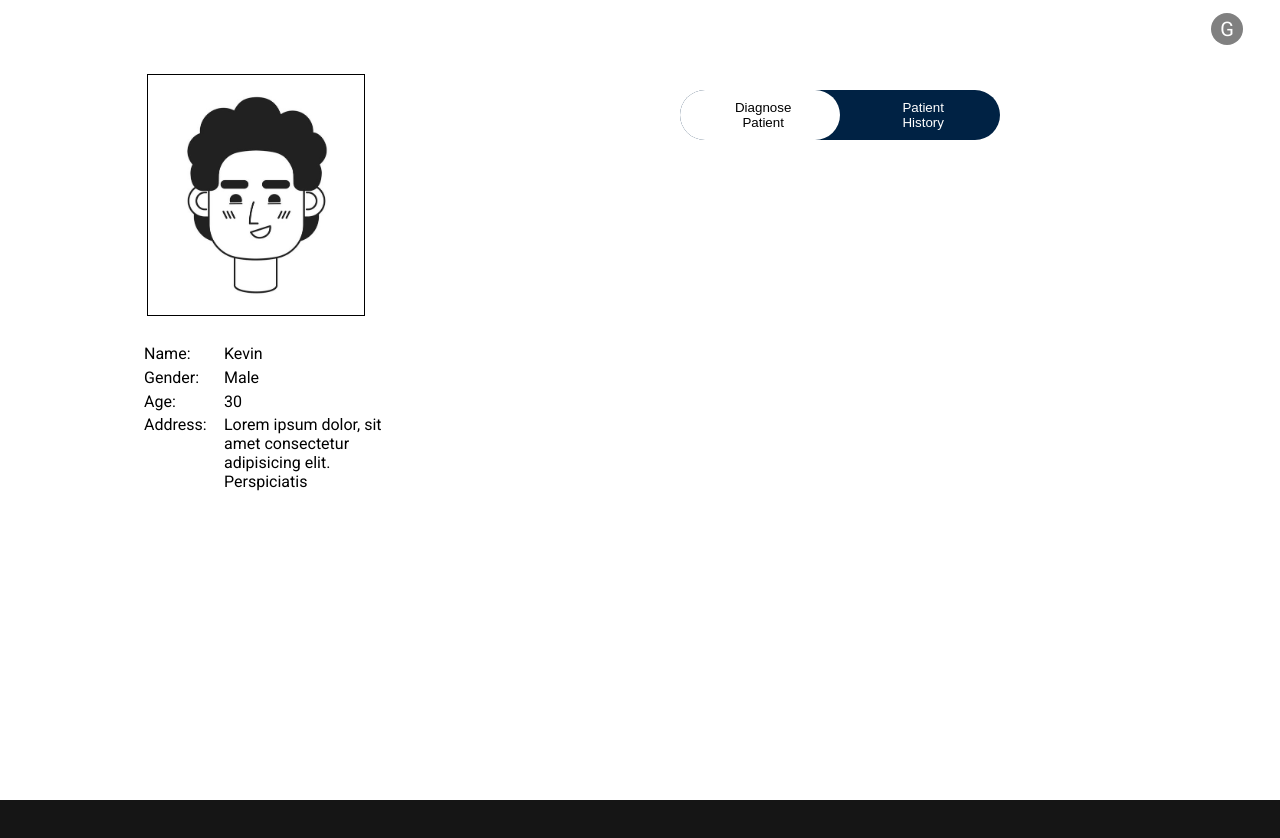
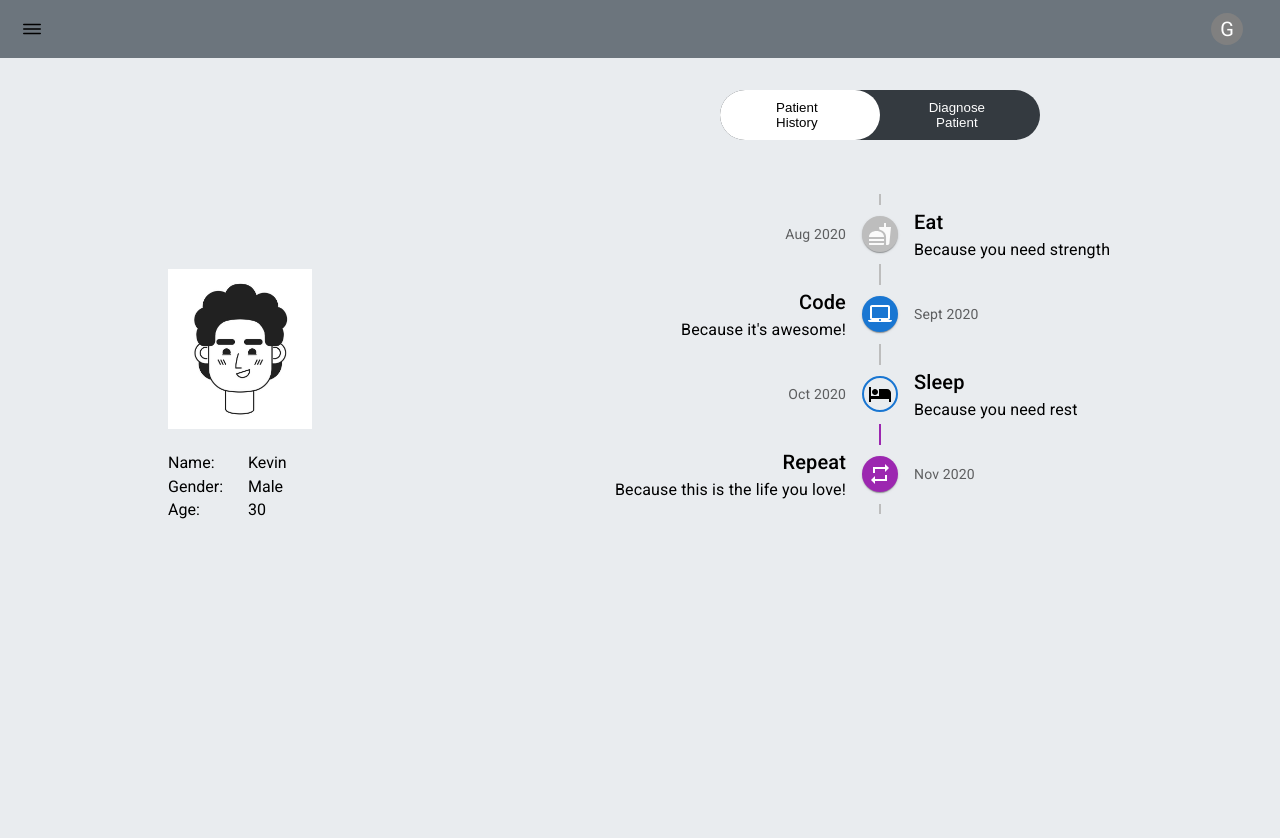
Before and after one commit to VenkatesaMG/BioShiftValueHealth, a React (Vite) app in the folder frontend/: page /services in a window 1280 px wide. Shown: the top 838 px of the page. Before the commit the page ends 800 px from the top, so only its background shows below. Built offline with nearby package versions, Linux system fonts and the light colour scheme.

Commit message:
Added Timeline, UserMenu to the User page

```diff
--- a/frontend/components/client_info.jsx
+++ b/frontend/components/client_info.jsx
@@ -2,12 +2,16 @@ import patientImg from '../src/assets/patient_img1.jpg'
 import Toggle from './toggle'
 import ToggleText from './toggle_text'
 import Record from './record'
-import AccountMenu from './menu'
+import AccountMenu from './account_menu'
+import UserMenu from './user_menu'
+import PatientTimeLine from './timeline'
+
 export default function client_info(props){
     return(
         <div className='client-info-outer'>
             <div className='user-menu-outer'>
                 <div className='user-menu-bar'>
+                    <div><UserMenu /></div>
                     <div style={{margin:'0.5rem'}}><AccountMenu /></div>
                 </div>
             </div>
@@ -30,10 +34,6 @@ export default function client_info(props){
                                 <div className='label-div'>Age:</div>
                                 <div className='detail-fill'>30</div>
                             </div>
-                            <div className='patient-details-div'>
-                                <div className='label-div'>Address:</div>
-                                <div className='detail-fill'>Lorem ipsum dolor, sit amet consectetur adipisicing elit. Perspiciatis</div>
-                            </div>
                         </div>
                     </div>
                 </div>
@@ -41,12 +41,13 @@ export default function client_info(props){
                     <div className='top-right-div'>
                         <div>
                             <ToggleText
-                                handleToggle = {props.handleToggle}
+                                handleToggle = {props.handleToggleState}
                             />
                         </div>
                     </div>
                     <div style={{marginTop:'0rem'}}>
                         {props.toggleState == 1 && <Record />}
+                        {props.toggleState == 0 && <PatientTimeLine />}
                     </div>
                 </div>
             </div>
--- /dev/null
+++ b/frontend/components/timeline.jsx
@@ -0,0 +1,113 @@
+import * as React from 'react';
+import Timeline from '@mui/lab/Timeline';
+import TimelineItem from '@mui/lab/TimelineItem';
+import TimelineSeparator from '@mui/lab/TimelineSeparator';
+import TimelineConnector from '@mui/lab/TimelineConnector';
+import TimelineContent from '@mui/lab/TimelineContent';
+import TimelineOppositeContent from '@mui/lab/TimelineOppositeContent';
+import TimelineDot from '@mui/lab/TimelineDot';
+import FastfoodIcon from '@mui/icons-material/Fastfood';
+import LaptopMacIcon from '@mui/icons-material/LaptopMac';
+import HotelIcon from '@mui/icons-material/Hotel';
+import RepeatIcon from '@mui/icons-material/Repeat';
+import Typography from '@mui/material/Typography';
+
+export default function CustomizedTimeline() {
+  return (
+    <Timeline position="alternate">
+
+      <TimelineItem>
+        <TimelineOppositeContent
+          sx={{ m: 'auto 0' }}
+          align="right"
+          variant="body2"
+          color="text.secondary"
+        >
+          Aug 2020
+        </TimelineOppositeContent>
+        <TimelineSeparator>
+          <TimelineConnector />
+          <TimelineDot>
+            <FastfoodIcon />
+          </TimelineDot>
+          <TimelineConnector />
+        </TimelineSeparator>
+        <TimelineContent sx={{ py: '12px', px: 2 }}>
+          <Typography variant="h6" component="span">
+            Eat
+          </Typography>
+          <Typography>Because you need strength</Typography>
+        </TimelineContent>
+      </TimelineItem>
+
+      <TimelineItem>
+        <TimelineOppositeContent
+          sx={{ m: 'auto 0' }}
+          variant="body2"
+          color="text.secondary"
+        >
+          Sept 2020
+        </TimelineOppositeContent>
+        <TimelineSeparator>
+          <TimelineConnector />
+          <TimelineDot color="primary">
+            <LaptopMacIcon />
+          </TimelineDot>
+          <TimelineConnector />
+        </TimelineSeparator>
+        <TimelineContent sx={{ py: '12px', px: 2 }}>
+          <Typography variant="h6" component="span">
+            Code
+          </Typography>
+          <Typography>Because it&apos;s awesome!</Typography>
+        </TimelineContent>
+      </TimelineItem>
+
+      <TimelineItem>
+        <TimelineOppositeContent
+            sx={{ m: 'auto 0' }}
+            variant="body2"
+            color="text.secondary"
+            >
+            Oct 2020
+        </TimelineOppositeContent>
+        <TimelineSeparator>
+          <TimelineConnector />
+          <TimelineDot color="primary" variant="outlined">
+            <HotelIcon />
+          </TimelineDot>
+          <TimelineConnector sx={{ bgcolor: 'secondary.main' }} />
+        </TimelineSeparator>
+        <TimelineContent sx={{ py: '12px', px: 2 }}>
+          <Typography variant="h6" component="span">
+            Sleep
+          </Typography>
+          <Typography>Because you need rest</Typography>
+        </TimelineContent>
+      </TimelineItem>
+
+      <TimelineItem>
+        <TimelineOppositeContent
+            sx={{ m: 'auto 0' }}
+            variant="body2"
+            color="text.secondary"
+            >
+            Nov 2020
+        </TimelineOppositeContent>
+        <TimelineSeparator>
+          <TimelineConnector sx={{ bgcolor: 'secondary.main' }} />
+          <TimelineDot color="secondary">
+            <RepeatIcon />
+          </TimelineDot>
+          <TimelineConnector />
+        </TimelineSeparator>
+        <TimelineContent sx={{ py: '12px', px: 2 }}>
+          <Typography variant="h6" component="span">
+            Repeat
+          </Typography>
+          <Typography>Because this is the life you love!</Typography>
+        </TimelineContent>
+      </TimelineItem>
+    </Timeline>
+  );
+}
--- a/frontend/components/toggle_text.jsx
+++ b/frontend/components/toggle_text.jsx
@@ -25,10 +25,10 @@ function ToggleButton(props) {
                     }}
                 ></div>
                 <button type="button" className={`toggle-btn ${position == 'left' ? 'toggle-color' : ''}`} onClick={leftClick}>
-                    Diagnose Patient
+                    Patient History
                 </button>
                 <button type="button" className={`toggle-btn ${position == 'right' ? 'toggle-color' : ''}`} onClick={rightClick}>
-                    Patient History
+                    Diagnose Patient
                 </button>
             </div>
         </div>
--- /dev/null
+++ b/frontend/components/user_menu.jsx
@@ -0,0 +1,57 @@
+import * as React from 'react';
+import Box from '@mui/material/Box';
+import Drawer from '@mui/material/Drawer';
+import Button from '@mui/material/Button';
+import List from '@mui/material/List';
+import Divider from '@mui/material/Divider';
+import ListItem from '@mui/material/ListItem';
+import ListItemButton from '@mui/material/ListItemButton';
+import ListItemIcon from '@mui/material/ListItemIcon';
+import ListItemText from '@mui/material/ListItemText';
+import InboxIcon from '@mui/icons-material/MoveToInbox';
+import MailIcon from '@mui/icons-material/Mail';
+import { IoIosMenu } from "react-icons/io";
+import DescriptionOutlinedIcon from '@mui/icons-material/DescriptionOutlined';
+import HomeIcon from '@mui/icons-material/Home';
+import FolderOpenOutlinedIcon from '@mui/icons-material/FolderOpenOutlined';
+import BiotechOutlinedIcon from '@mui/icons-material/BiotechOutlined';
+
+export default function TemporaryDrawer() {
+  const [open, setOpen] = React.useState(false);
+  const [listItem, setListItem] = React.useState(0);
+  const toggleDrawer = (newOpen) => () => {
+    setOpen(newOpen);
+  };
+
+  function handleChangeList(index){
+    setListItem(index)
+  }
+
+  const menuIcons = [<HomeIcon />, <DescriptionOutlinedIcon />, <FolderOpenOutlinedIcon />, <BiotechOutlinedIcon />]
+  const DrawerList = (
+    <Box sx={{width: 250, backgroundColor:'white'}} role="presentation" onClick={toggleDrawer(false)}>
+      <List>
+        {['Overview', 'Notes', 'Documents', 'Labs'].map((text, index) => (
+          <ListItem key={text} disablePadding className= {listItem === index ? 'changeListBackground' : '' }>
+            <ListItemButton onClick={() => handleChangeList(index)}>
+              <ListItemIcon>
+                {menuIcons[index]}
+              </ListItemIcon>
+              <ListItemText primary={text} />
+            </ListItemButton>
+          </ListItem>
+        ))}
+      </List>
+      <Divider />
+    </Box>
+  );
+
+  return (
+    <div>
+      <Button onClick={toggleDrawer(true)}><IoIosMenu style={{fontSize:'1.5rem', color:'black'}}/></Button>
+      <Drawer open={open} onClose={toggleDrawer(false)}>
+        {DrawerList}
+      </Drawer>
+    </div>
+  );
+}
--- a/frontend/components/userpage.jsx
+++ b/frontend/components/userpage.jsx
@@ -1,4 +1,4 @@
-import AccountMenu from './menu'
+import AccountMenu from './account_menu'
 import Search from './search'
 import { useTypewriter } from 'react-simple-typewriter'
 
--- a/frontend/package.json
+++ b/frontend/package.json
@@ -13,6 +13,7 @@
     "@emotion/react": "^11.13.3",
     "@emotion/styled": "^11.13.0",
     "@mui/icons-material": "^6.1.3",
+    "@mui/lab": "^6.0.0-beta.11",
     "@mui/material": "^6.1.3",
     "axios": "^1.7.7",
     "gsap": "^3.12.5",
--- a/frontend/src/App.jsx
+++ b/frontend/src/App.jsx
@@ -17,7 +17,12 @@ function App() {
           <Route path = '/' element = {<MainPage />}></Route>
           <Route path = '/login' element={<Login/>}></Route>
           <Route path = '/signup' element={<SignUp />}></Route>
-          <Route path = '/services' element={<Client handleToggle = {handleToggle} toggleState = {toggle} />}></Route>
+          <Route path = '/services'
+              element={<Client
+                        handleToggleState = {handleToggle}
+                        toggleState = {toggle}
+                      />}>
+          </Route>
           {/* <Route path = '/' element={<Client />}></Route> */}
         </Routes>
       </BrowserRouter>
--- a/frontend/src/index.css
+++ b/frontend/src/index.css
@@ -450,11 +450,16 @@ body::-webkit-scrollbar{
   background-color: white;
 }
 
+.user-menu-outer{
+  background-color: #6C757D;
+}
+
 .user-menu-bar{
   display:flex;
   align-items:center;
-  justify-content: end;
+  justify-content: space-between;
   margin-right:1.5rem;
+  height:fit-content;
 }
 
 .search-div-outer{
@@ -519,3 +524,8 @@ body::-webkit-scrollbar{
   height:2.3rem;
   color: black;
 }
+
+.changeListBackground{
+  background-color:#6C757D;
+  color:white;
+}
--- a/frontend/src/style.css
+++ b/frontend/src/style.css
@@ -6,6 +6,7 @@
     flex-direction: column;
     justify-content: center;
     background-color: transparent;
+    padding:1rem;
 }
 
 .user-tools-upper, .user-tools-lower{
@@ -35,13 +36,12 @@
 }
 
 .mic-div{
-    border:1px black solid;
     padding:1rem;
     width:2rem;
     display:flex;
     justify-content: center;
     border-radius:2rem;
-    background-color: #002244;
+    background-color:#ADB5BD;
 }
 
 .mic-ele{
@@ -53,7 +53,7 @@
     width:2rem;
     padding:1rem;
     justify-content: center;
-    background-color: #002244;
+    background-color: #ADB5BD;
     border-radius:10px;
 }
 
@@ -72,7 +72,7 @@
     width:9rem;
     padding:1rem;
     justify-content: center;
-    background-color: #002244;
+    background-color: #343A40;
     border-radius:10px;
 }
 
@@ -81,46 +81,41 @@
     color:white;
 }
 
-.client-info-outer{
-    height:100vh;
-    background-color: white;
-    width: 100%;
-}
-
 .client-info-page{
     display:flex;
     width: 100%;
+    background-color: #E9ECEF;
     /* justify-content: center;
     gap:10rem; */
 }
 
 .client-left-div{
-    width:fit-content;
+    width:50%;
     display: flex;
     align-items: center;
-    margin-left:7rem;
+    margin-left:5rem;
+    justify-content: center;
+    transform: translateY(-3rem);
+    height:96vh;
 }
 
 .patient-outer-div{
     display:flex;
     flex-direction: column;
-    justify-content: center;
     width: fit-content;
     gap:1.5rem;
     font-family: 'Roboto';
     align-items: center;
     min-height:0;
-    margin:1rem;
 }
-
 .patient-img{
-    width:fit-content;
+    display:flex;
+    justify-content: left;
+    width:100%;
 }
-
 .patient-img > img{
-    height:15rem;
-    border:1px solid black;
-    justify-content: center;
+    height:10rem;
+    margin-left:1rem;
 }
 
 .patient-details{
@@ -132,6 +127,7 @@
 
 .patient-details-div{
     display: flex;
+    align-items: center;
 }
 
 .patient-details-div .label-div{
@@ -146,6 +142,7 @@
     display: flex;
     flex-direction: column;
     width:100%;
+    height:100vh;
 }
 
 .top-right-div{
@@ -161,7 +158,7 @@
     margin: 1rem auto;
     position: relative;
     border-radius: 30px;
-    background: #002244;
+    background: #343A40;
     /* border:1px solid black; */
     display: flex;
 }
```
Also changed, not shown: frontend/components/card.jsx (added, +40 -0 lines), frontend/components/account_menu.jsx (renamed from frontend/components/menu.jsx), 1 other file (tests, documents, lock files or other folders).
